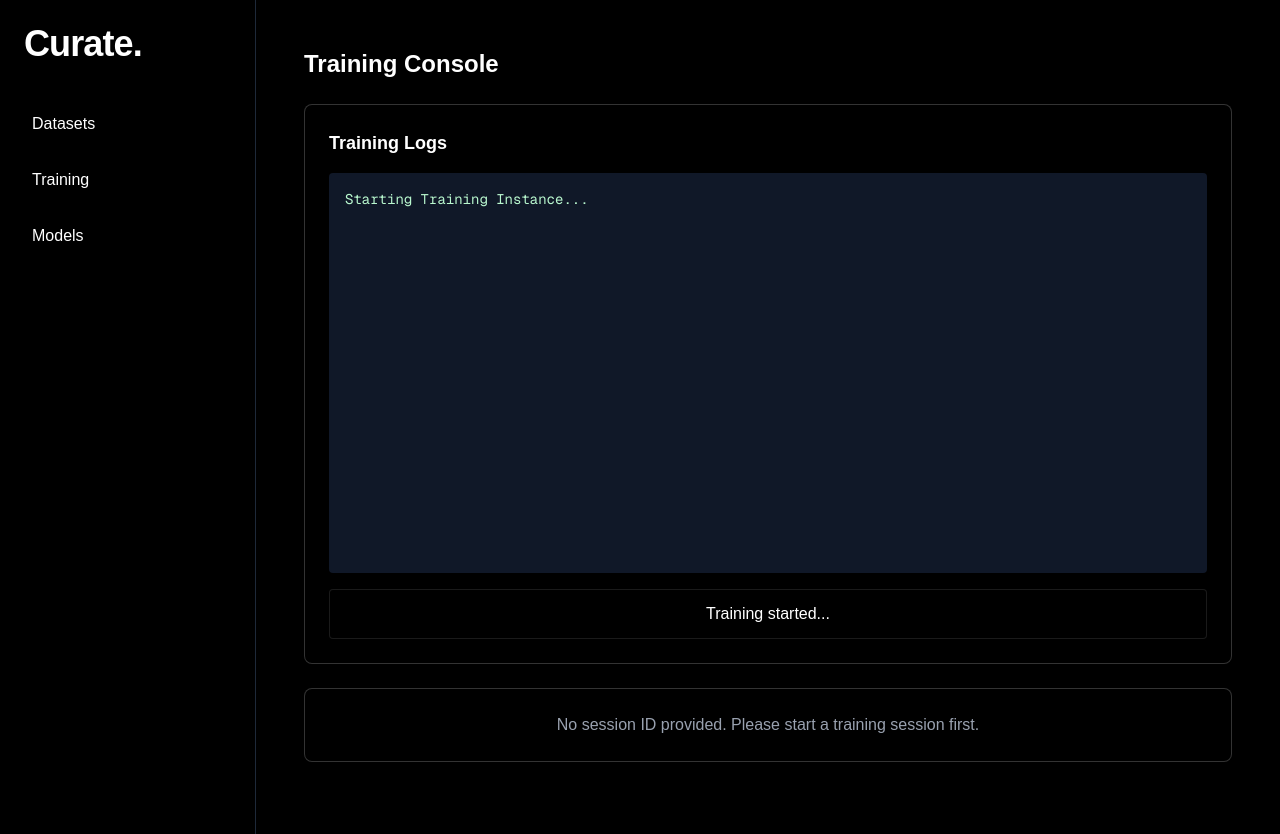
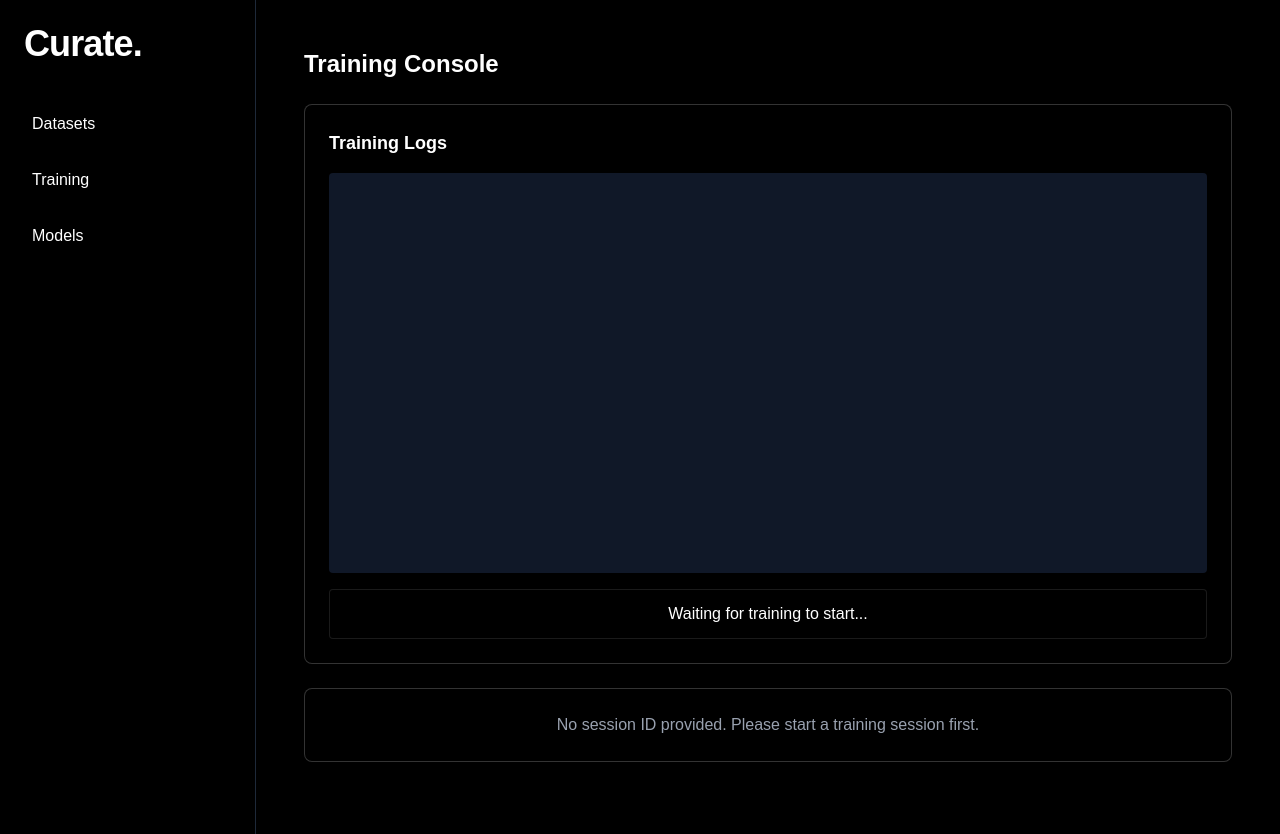
Before and after one commit to natejly/Curate, a Next.js app in the folder frontend/: page /training-console in a window 1280 px wide. Built offline with nearby package versions, Linux system fonts and the light colour scheme.

Commit message:
model logs and console fixes

```diff
--- a/frontend/src/app/training-console/page.tsx
+++ b/frontend/src/app/training-console/page.tsx
@@ -9,7 +9,7 @@ function TrainingConsoleContent() {
   const searchParams = useSearchParams();
   const sessionId = searchParams.get("sessionId");
   const [consoleLogs, setConsoleLogs] = useState("");
-  const [trainStatus, setTrainStatus] = useState("Training started...");
+  const [trainStatus, setTrainStatus] = useState("Waiting for training to start...");
   const [metricsData, setMetricsData] = useState(null);
   const consoleRef = useRef<HTMLDivElement>(null);
   const [isUserScrolling, setIsUserScrolling] = useState(false);
@@ -140,7 +140,7 @@ function TrainingConsoleContent() {
               className="text-green-200 font-mono text-sm h-[400px] w-full overflow-y-auto bg-gray-900 p-4 rounded relative"
               style={{whiteSpace: 'pre-wrap'}}
             >
-              {consoleLogs || "Starting Training Instance..."}
+              {consoleLogs}
             </div>
 
             {/* Scroll to Bottom Button */}
```
Also changed, not shown: 1 other file (tests, documents, lock files or other folders).
